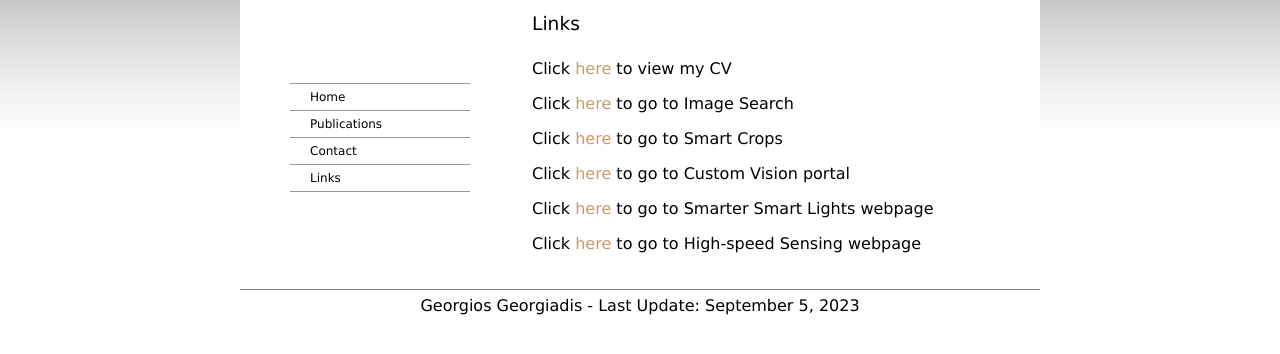
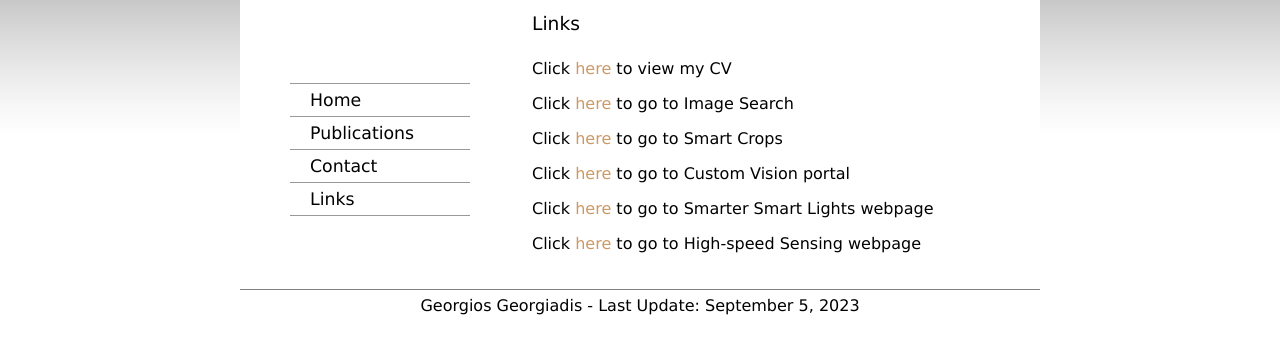
Before and after one commit to georgios0/georgios0.github.io, a plain HTML site: page Links.html in a window 1280 px wide. Shown: the part 414-768 px from the top of the page. Drawn offline with Linux system fonts and the light colour scheme.

Commit message:
fix bugs

```diff
--- a/Links.html
+++ b/Links.html
@@ -4,7 +4,7 @@
 
 body, p, td{
 font-family:verdana;
-font-size:12pt;
+font-size: 12pt;
 font-weight:normal;
 color:#000000;
 }
@@ -28,19 +28,19 @@ text-decoration: none;
 
 .menu td{
 color:#000000;
-font-size: 9pt;
+font-size: 13pt;
 text-decoration: none;
 }
 
 .menu td a{
 color:#000000;
-font-size: 9pt;
+font-size: 13pt;
 text-decoration: none;
 }
 
 .menu td a:hover{
 color:#ff9900;
-font-size: 9pt;
+font-size: 13pt;
 text-decoration: none;
 }
 
```
Also changed, not shown: Contact.html (+3 -3 lines), Publications.html (+3 -3 lines).
